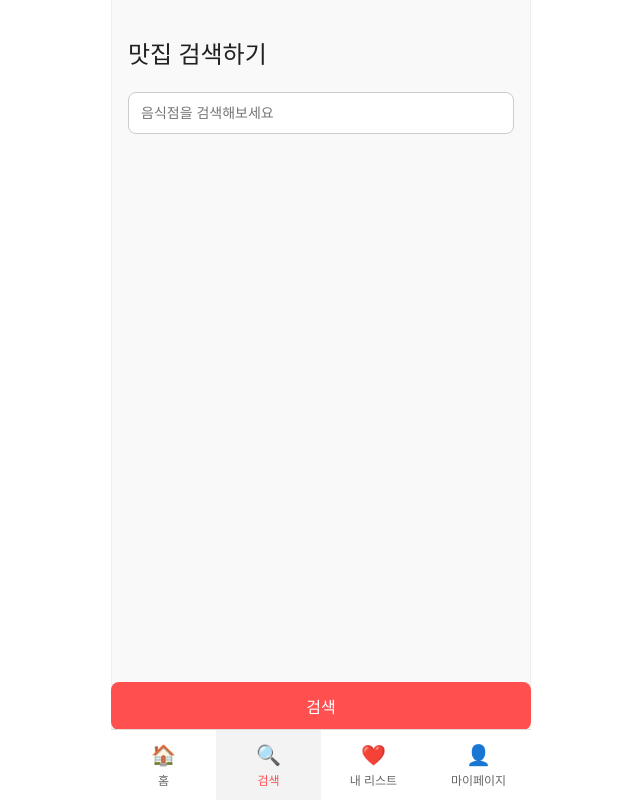
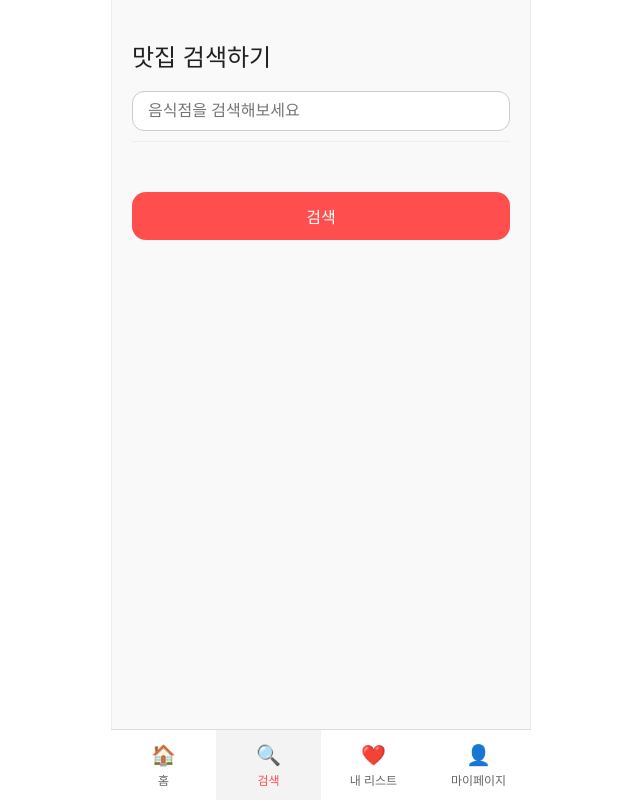
Before and after one commit to Peter-Park95/solo-michelin-frontend, a React (Vite) app: page /search in a window 1280 px wide. Shown: the whole page, without its empty margins (319-959 px from the left). Built offline with nearby package versions, Linux system fonts and the light colour scheme.

Commit message:
search page 수정

```diff
--- a/src/pages/SearchPage.css
+++ b/src/pages/SearchPage.css
@@ -1,74 +1,100 @@
 .search-page {
-  padding: 16px;
-  padding-bottom: 100px;
+  padding: 20px;
+  max-width: 600px;
+  margin: 0 auto;
+  font-family: "Pretendard", sans-serif;
+}
+
+.search-title {
+  font-size: 24px;
+  font-weight: bold;
+  margin-bottom: 15px;
+}
+
+.search-input-box {
+  display: flex;
+  justify-content: center;
+  margin-bottom: 10px;
 }
 
 .search-input-box input {
   width: 100%;
-  box-sizing: border-box;
-  padding: 12px;
-  font-size: 14px;
-  border-radius: 8px;
+  padding: 10px 15px;
   border: 1px solid #ccc;
+  border-radius: 12px;
+  font-size: 16px;
 }
 
-.filter-buttons {
-  margin-top: 12px;
-  display: flex;
-  flex-wrap: wrap;
-  gap: 8px;
+.search-result-list {
+  list-style: none;
+  padding: 0;
+  margin: 10px 0 20px;
+  border-top: 1px solid #eee;
 }
 
-.filter-btn {
-  padding: 8px 12px;
-  border-radius: 16px;
-  border: 1px solid #ddd;
-  background-color: #f8f8f8;
-  font-size: 13px;
+.search-result-item {
+  padding: 12px;
   cursor: pointer;
+  border-bottom: 1px solid #eee;
+  transition: background 0.2s;
 }
 
-.recommend-section {
-  margin-top: 24px;
+.search-result-item:hover {
+  background-color: #f8f8f8;
 }
 
-.card-list {
+.selected-place-card {
   display: flex;
-  overflow-x: scroll;
-  gap: 12px;
-  padding-top: 8px;
+  justify-content: space-between;
+  align-items: center;
+  padding: 15px;
+  border-radius: 16px;
+  box-shadow: 0 4px 12px rgba(0, 0, 0, 0.05);
+  border: 1px solid #ddd;
+  background-color: #fff;
+  margin-top: 20px;
 }
 
-.recommend-card {
-  min-width: 140px;
-  border-radius: 8px;
-  overflow: hidden;
-  box-shadow: 0 0 4px rgba(0,0,0,0.1);
-  background: white;
+.selected-place-card .place-info h3 {
+  font-size: 18px;
+  margin: 0 0 6px;
 }
 
-.recommend-card img {
-  width: 100%;
-  height: 100px;
-  object-fit: cover;
+.selected-place-card .place-info p {
+  margin: 0 0 8px;
+  color: #555;
 }
 
-.recommend-card .title {
-  padding: 8px;
+.review-btn {
+  background-color: #ff4e4e;
+  border: none;
+  border-radius: 10px;
+  padding: 10px 16px;
+  font-weight: bold;
+  color: white;
+  cursor: pointer;
   font-size: 14px;
+  transition: background 0.2s;
+}
+
+.review-btn:hover {
+  background-color: #e14242;
 }
 
 .search-bottom-btn {
-  position: fixed;
-  bottom: 70px;
-  left: 50%;
-  transform: translateX(-50%);
-  width: calc(100% - 32px);
-  max-width: 420px;
-  background-color: #ff4f4f;
+  width: 100%;
+  padding: 12px;
+  background-color: #ff4e4e;
   color: white;
+  border: none;
+  border-radius: 14px;
   font-size: 16px;
-  border: none;
-  padding: 12px;
-  border-radius: 8px;
+  font-weight: bold;
+  margin-top: 30px;
+  cursor: pointer;
+  transition: background 0.2s;
 }
+
+.search-bottom-btn:hover {
+  background-color: #e14242;
+}
--- a/src/pages/SearchPage.jsx
+++ b/src/pages/SearchPage.jsx
@@ -1,40 +1,89 @@
 // src/pages/SearchPage.jsx
-import React from "react";
+import React, { useState, useEffect } from "react";
+import axios from "axios";
 import "./SearchPage.css";
+import { useNavigate } from "react-router-dom";
 
 const SearchPage = () => {
+  const [search, setSearch] = useState("");
+  const [results, setResults] = useState([]);
+  const [selectedPlace, setSelectedPlace] = useState(null);
+  const navigate = useNavigate();
+
+  useEffect(() => {
+    const fetchData = async () => {
+      if (search.length < 2) {
+        setResults([]);
+        return;
+      }
+
+      try {
+        const res = await axios.get(`/api/kakao-search?query=${search}`);
+        const sliced = res.data.documents.slice(0, 3);
+        setResults(sliced);
+      } catch (error) {
+        console.error("검색 실패:", error);
+      }
+    };
+
+    const delay = setTimeout(() => fetchData(), 300);
+    return () => clearTimeout(delay);
+  }, [search]);
+
   return (
     <div className="search-page">
-      {/* ✅ 상단 제목 */}
       <h2 className="search-title">맛집 검색하기</h2>
 
-      {/* 검색 입력창 */}
       <div className="search-input-box">
-        <input type="text" placeholder="음식점을 검색해보세요" />
+        <input
+          type="text"
+          placeholder="음식점을 검색해보세요"
+          value={search}
+          onChange={(e) => {
+            setSearch(e.target.value);
+            setSelectedPlace(null);
+          }}
+        />
       </div>
 
-{/*        */}{/* 필터 버튼들 */}
-{/*       <div className="filter-buttons"> */}
-{/*         {["필터", "내 주변", "지역", "음식 종류", "혜택", "가격"].map((name, i) => ( */}
-{/*           <button key={i} className="filter-btn"> */}
-{/*             {name} */}
-{/*           </button> */}
-{/*         ))} */}
-{/*       </div> */}
+      <ul className="search-result-list">
+        {results.map((place, i) => (
+          <li
+            key={i}
+            className="search-result-item"
+            onClick={() => setSelectedPlace(place)}
+          >
+            <strong>{place.place_name}</strong>
+            <br />
+            {place.road_address_name}
+          </li>
+        ))}
+      </ul>
 
-{/*        */}{/* 추천 카드 리스트 */}
-{/*       <div className="recommend-section"> */}
-{/*         <h3>이런 곳 어때요?</h3> */}
-{/*         <div className="card-list"> */}
-{/*            */}{/* 추후 map으로 대체 */}
-{/*           <div className="recommend-card"> */}
-{/*             <img src="/icons/steak.jpg" alt="추천" /> */}
-{/*             <div className="title">분위기 좋은 스테이크</div> */}
-{/*           </div> */}
-{/*         </div> */}
-{/*       </div> */}
+      {selectedPlace && (
+        <div className="selected-place-card">
+          <div className="place-info">
+            <h3>{selectedPlace.place_name}</h3>
+            <p>{selectedPlace.road_address_name}</p>
+            <p>{selectedPlace.category_name}</p>
+          </div>
+          <button
+            className="review-btn"
+            onClick={() =>
+              navigate("/add-review", {
+                state: {
+                  name: selectedPlace.place_name,
+                  address: selectedPlace.road_address_name,
+                  category: selectedPlace.category_name,
+                },
+              })
+            }
+          >
+            리뷰 작성하기
+          </button>
+        </div>
+      )}
 
-      {/* 하단 고정 검색 버튼 */}
       <button className="search-bottom-btn">검색</button>
     </div>
   );
--- a/src/pages/review/ListPage.jsx
+++ b/src/pages/review/ListPage.jsx
@@ -7,7 +7,7 @@ function ListPage() {
   const [reviews, setReviews] = useState([]);
   const [page, setPage] = useState(0);
   const [hasMore, setHasMore] = useState(true);
-  const [filter, setFilter] = useState("latest"); // ⭐️ 필터 상태 추가
+  const [filter, setFilter] = useState("latest");
   const navigate = useNavigate();
   const userId = 5;
   const pageSize = 5;
@@ -40,7 +40,7 @@ function ListPage() {
       });
 
       if (page === 0) {
-          setReviews(res.data.reviews); // 필터 바꾸거나 새로 시작하면 덮어쓰기
+        setReviews(res.data.reviews);
       } else {
         setReviews((prev) => {
           const newReviews = res.data.reviews.filter(
@@ -56,7 +56,6 @@ function ListPage() {
   };
 
   useEffect(() => {
-    // 필터가 바뀌면 새로 로딩
     setPage(0);
     setReviews([]);
     setHasMore(true);
@@ -88,56 +87,36 @@ function ListPage() {
       </div>
 
       <div className="filter-buttons">
-        <button
-          className={filter === "latest" ? "active" : ""}
-          onClick={() => handleFilterClick("latest")}
-        >
-          🕘 최신순
-        </button>
-        <button
-          className={filter === "rating" ? "active" : ""}
-          onClick={() => handleFilterClick("rating")}
-        >
-          📈 랭킹순
-        </button>
-        <button
-          className={filter === "min4" ? "active" : ""}
-          onClick={() => handleFilterClick("min4")}
-        >
-          🌟 4.0 이상
-        </button>
-        <button
-          className={filter === "korean" ? "active" : ""}
-          onClick={() => handleFilterClick("korean")}
-        >
-          🍚 한식
-        </button>
-        <button
-          className={filter === "japanese" ? "active" : ""}
-          onClick={() => handleFilterClick("japanese")}
-        >
-          🍣 일식
-        </button>
+        <button className={filter === "latest" ? "active" : ""} onClick={() => handleFilterClick("latest")}>🕘 최신순</button>
+        <button className={filter === "rating" ? "active" : ""} onClick={() => handleFilterClick("rating")}>📈 랭킹순</button>
+        <button className={filter === "min4" ? "active" : ""} onClick={() => handleFilterClick("min4")}>🌟 4.0 이상</button>
+        <button className={filter === "korean" ? "active" : ""} onClick={() => handleFilterClick("korean")}>🍚 한식</button>
+        <button className={filter === "japanese" ? "active" : ""} onClick={() => handleFilterClick("japanese")}>🍣 일식</button>
       </div>
 
       <div className="restaurant-list">
-        {reviews.map((review, index) => (
+        {reviews.map((review, index) => {
+          const imageUrl = review.imageUrl || review.restaurantImageUrl;
+          return (
             <div
               className="restaurant-card"
               key={review.id}
               ref={index === reviews.length - 1 ? lastItemRef : null}
             >
+              {imageUrl && (
 <img
-              src={review.restaurantImageUrl}
+  src={review.reviewImageUrl || review.restaurantImageUrl}
   alt={review.restaurantName}
 />
+              )}
               <div className="restaurant-info">
                 <h4>{review.restaurantName}</h4>
                 <p>{review.comment}</p>
                 <p className="rating">내 평점: ⭐ {review.rating}</p>
               </div>
             </div>
-        ))}
+          );
+        })}
       </div>
     </div>
   );
--- a/src/pages/review/ReviewAddPage.jsx
+++ b/src/pages/review/ReviewAddPage.jsx
@@ -53,7 +53,8 @@ function ReviewAddPage() {
         comment,
       };
 
-      formData.append('request', new Blob([JSON.stringify(reviewData)], { type: 'application/json' }));
+      formData.append('request', new Blob([JSON.stringify(reviewData)], { type: 'application/json' }), 'request.json');
+
       if (imageFile) {
         formData.append('image', imageFile);
       }
```
Lines whose indentation alone changed are shown as unchanged.
